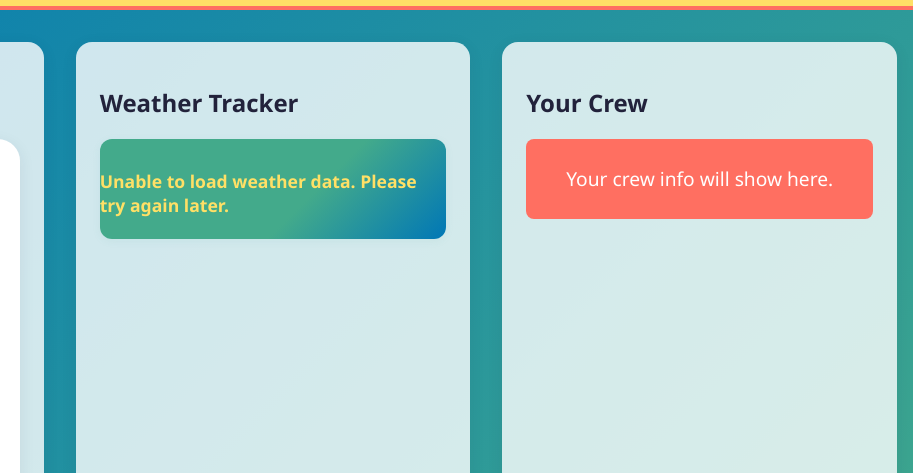
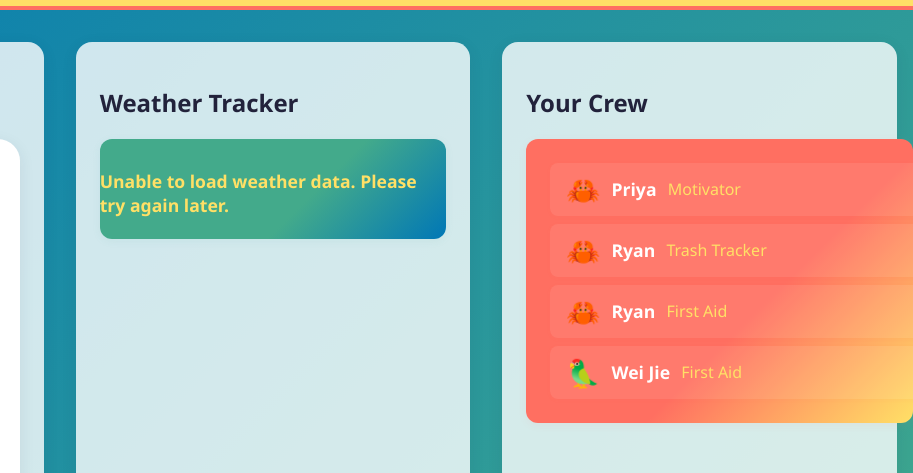
Before and after one commit to Jiatong321/ShoreSquad, a plain HTML site: page index.html in a window 1280 px wide. Shown: the part 166-639 px from the top of the page, 367-1280 px from the left. Drawn offline with Linux system fonts and the light colour scheme; no server answers.

Commit message:
css style

```diff
--- a/css/styles.css
+++ b/css/styles.css
@@ -150,15 +150,55 @@ section {
 
 #crew {
     width: 100%;
-    min-height: 80px;
-    background: #ff6f61;
+    min-height: 120px;
+    background: linear-gradient(135deg, #ff6f61 60%, #ffe066 100%);
     color: #fff;
-    border-radius: 0.5rem;
+    border-radius: 0.75rem;
     margin-top: 1rem;
     display: flex;
+    flex-direction: column;
+    align-items: flex-start;
+    justify-content: flex-start;
+    font-size: 1.2rem;
+    box-shadow: 0 2px 8px rgba(255,111,97,0.08);
+    padding: 1.5rem 1rem 1.5rem 1.5rem;
+    position: relative;
+    overflow: hidden;
+    transition: box-shadow 0.2s;
+}
+
+#crew > div {
+    background: rgba(255,255,255,0.08);
+    border-radius: 0.5rem;
+    margin-bottom: 0.5rem;
+    padding: 0.5rem 1rem;
+    display: flex;
     align-items: center;
-    justify-content: center;
-    font-size: 1.2rem;
+    font-size: 1.1rem;
+    box-shadow: 0 1px 4px rgba(255,111,97,0.05);
+    width: 100%;
+    max-width: 350px;
+}
+
+#crew > div:last-child {
+    margin-bottom: 0;
+}
+
+#crew .emoji {
+    font-size: 1.7rem;
+    margin-right: 0.7rem;
+}
+
+#crew .role {
+    font-size: 1rem;
+    color: #ffe066;
+    margin-left: 0.7rem;
+    font-weight: 500;
+}
+
+#crew .name {
+    font-weight: bold;
+    color: #fff;
 }
 
 footer {
--- a/js/app.js
+++ b/js/app.js
@@ -64,9 +64,22 @@ async function fetchWeather() {
 
 document.addEventListener('DOMContentLoaded', () => {
     fetchWeather();
-    // Crew placeholder
-    document.getElementById('crew').innerText = 'Your crew info will show here.';
-
+    // Generate random crew info
+    const crewNames = [
+        'Kai', 'Aisyah', 'Lucas', 'Mei', 'Zara', 'Ethan', 'Siti', 'Ryan', 'Jia Wei', 'Priya', 'Dylan', 'Hui Min', 'Amir', 'Samantha', 'Wei Jie'
+    ];
+    const crewRoles = [
+        'Squad Leader', 'Eco Warrior', 'Logistics', 'Photographer', 'First Aid', 'Trash Tracker', 'Motivator', 'Hydration Chief'
+    ];
+    const emojis = ['🌊', '🦀', '🧤', '🧢', '🦑', '🪣', '🧴', '🦜'];
+    function getRandom(arr) { return arr[Math.floor(Math.random() * arr.length)]; }
+    const crew = Array.from({length: 4}, () => {
+        const name = getRandom(crewNames);
+        const role = getRandom(crewRoles);
+        const emoji = getRandom(emojis);
+        return `<div><span class='emoji'>${emoji}</span><span class='name'>${name}</span> <span class='role'>${role}</span></div>`;
+    }).join('');
+    document.getElementById('crew').innerHTML = crew;
     // Accessibility: keyboard navigation
     document.body.addEventListener('keydown', (e) => {
         if (e.key === 'Tab') {
```
